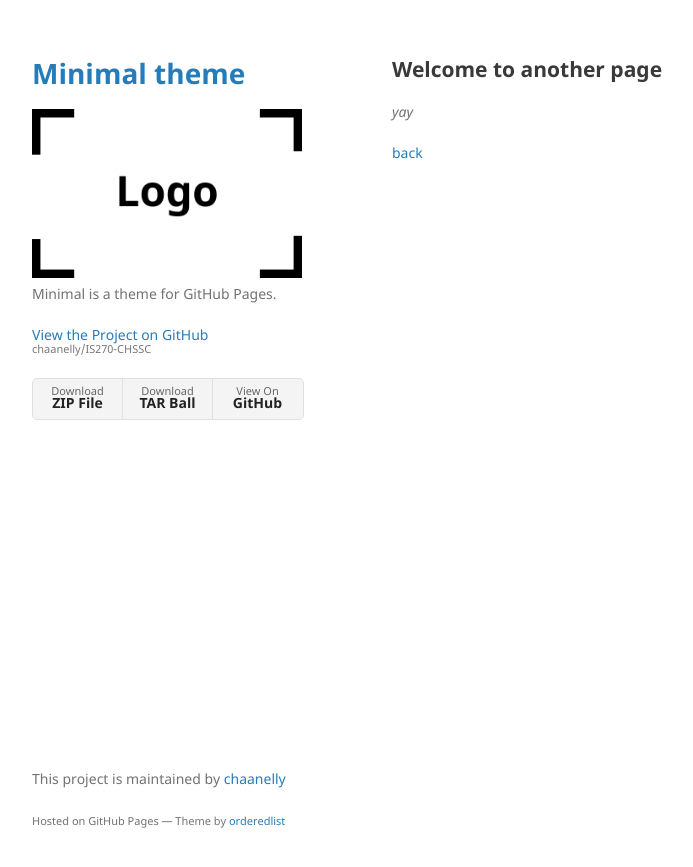
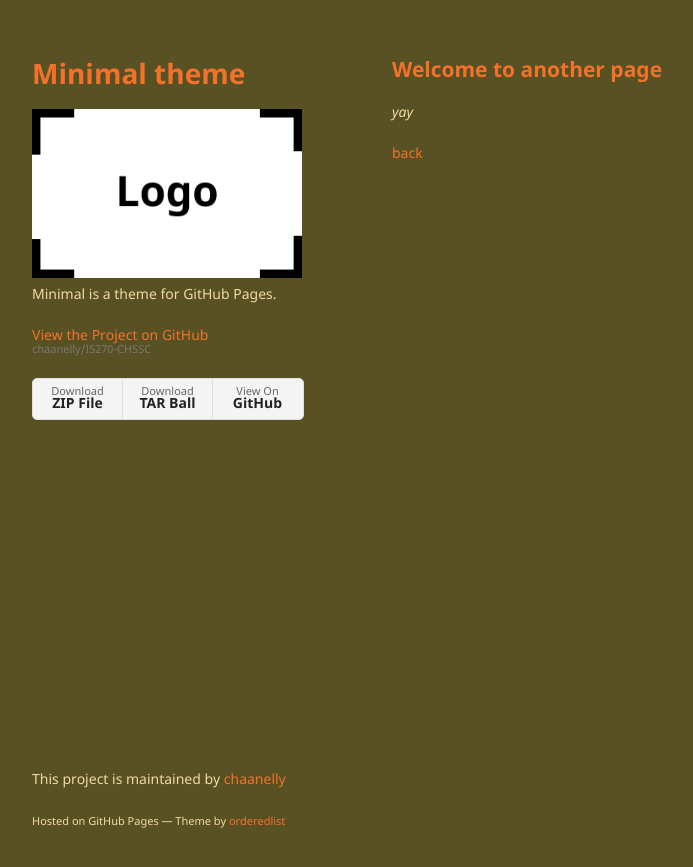
Before and after one commit to chaanelly/IS270-CHSSC, a Jekyll site: the page built from another-page.md, in a window 1280 px wide. Shown: the top 867 px of the page, without its empty margins (178-871 px from the left). Built offline with Jekyll 4.4.1, drawn with Linux system fonts in a browser that asks for light colours; our own code applies the rules of GitHub Pages for plain Markdown files.

Commit message:
Add styles for page layout and colors
Added styles for body background, text colors, headings, links, and header.

```diff
--- a/assets/css/style.scss
+++ b/assets/css/style.scss
@@ -2,3 +2,38 @@
 ---
 
 @import "jekyll-theme-minimal";
+
+/* Background colour of the whole page */
+body {
+  background-color: #585123;
+}
+
+/* Main text colour */
+body, p, li {
+  color: #f4d8a4;
+}
+
+/* Heading colours */
+h1, h2, h3 {
+  color: #F4712A;
+}
+
+/* Link colours */
+a {
+  color: #F4712A;
+}
+
+/* Link hover colour */
+a:hover {
+  color: #f57d3d;
+}
+
+/* The sidebar/header background */
+header {
+  background-color: #585123;
+}
+
+/* Sidebar text and links */
+header a {
+  color: #F4712A;
+}
```
